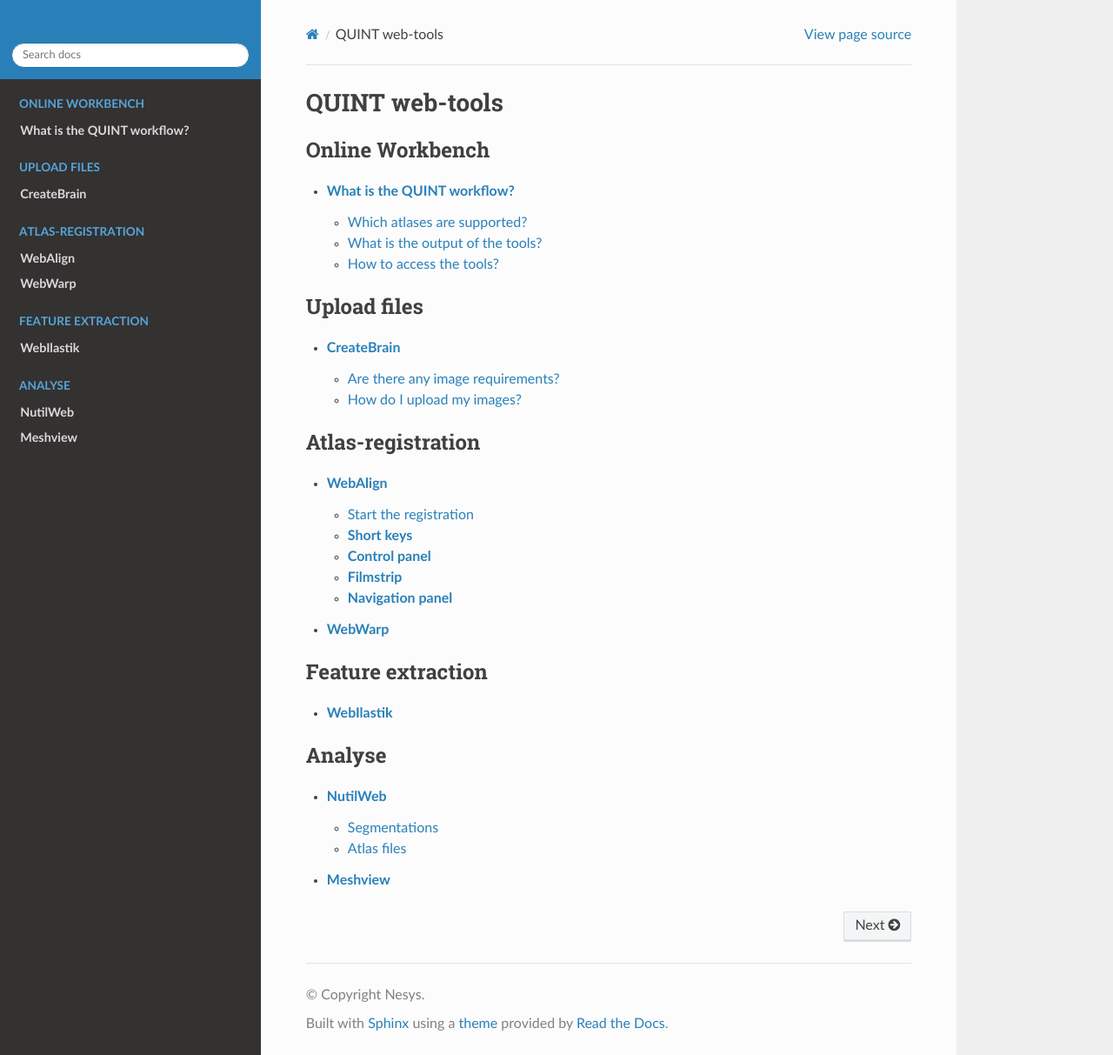
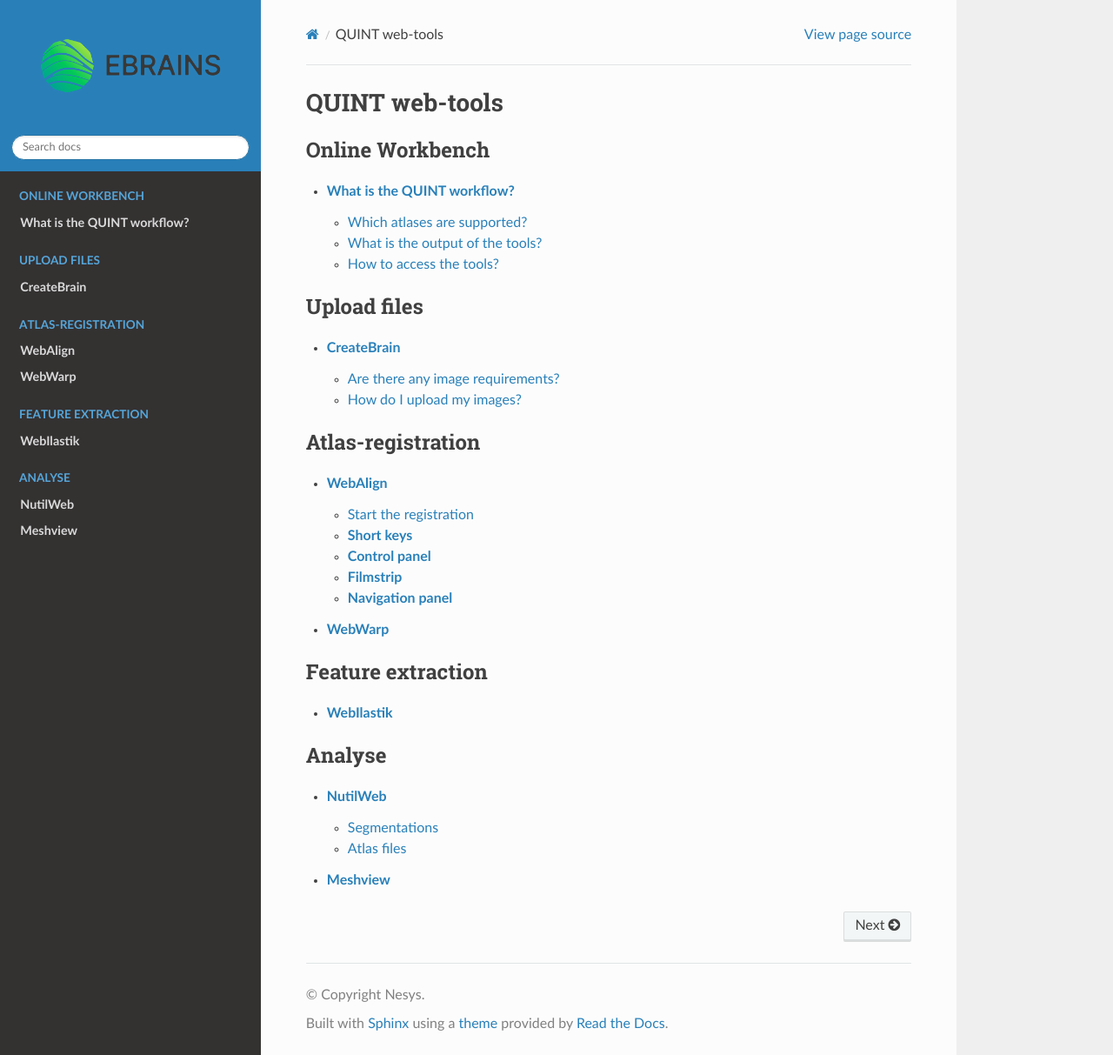
Before and after one commit to Neural-Systems-at-UIO/QUINT_webtools, a Sphinx documentation site: the page built from docs/index.rst, in a window 1280 px wide and 1213 px high. Shown: the whole window at 87% size. Built offline with Sphinx 7.4.7 and the Read the Docs theme 2.0.0, drawn with Linux system fonts in a browser that asks for light colours.

Commit message:
New_logo

```diff
--- a/docs/conf.py
+++ b/docs/conf.py
@@ -58,7 +58,7 @@
 # relative to this directory. They are copied after the builtin static files,
 # so a file named "default.css" will overwrite the builtin "default.css".
 html_static_path = ['_static']
-html_logo = "General_logo_Landscape_Color.svg"
+html_logo = "EBRAINS_logo.png"
 html_theme_options = {
     'logo_only': True,
     'display_version': False,
```
Also changed, not shown: docs/EBRAINS_logo.png (added).
